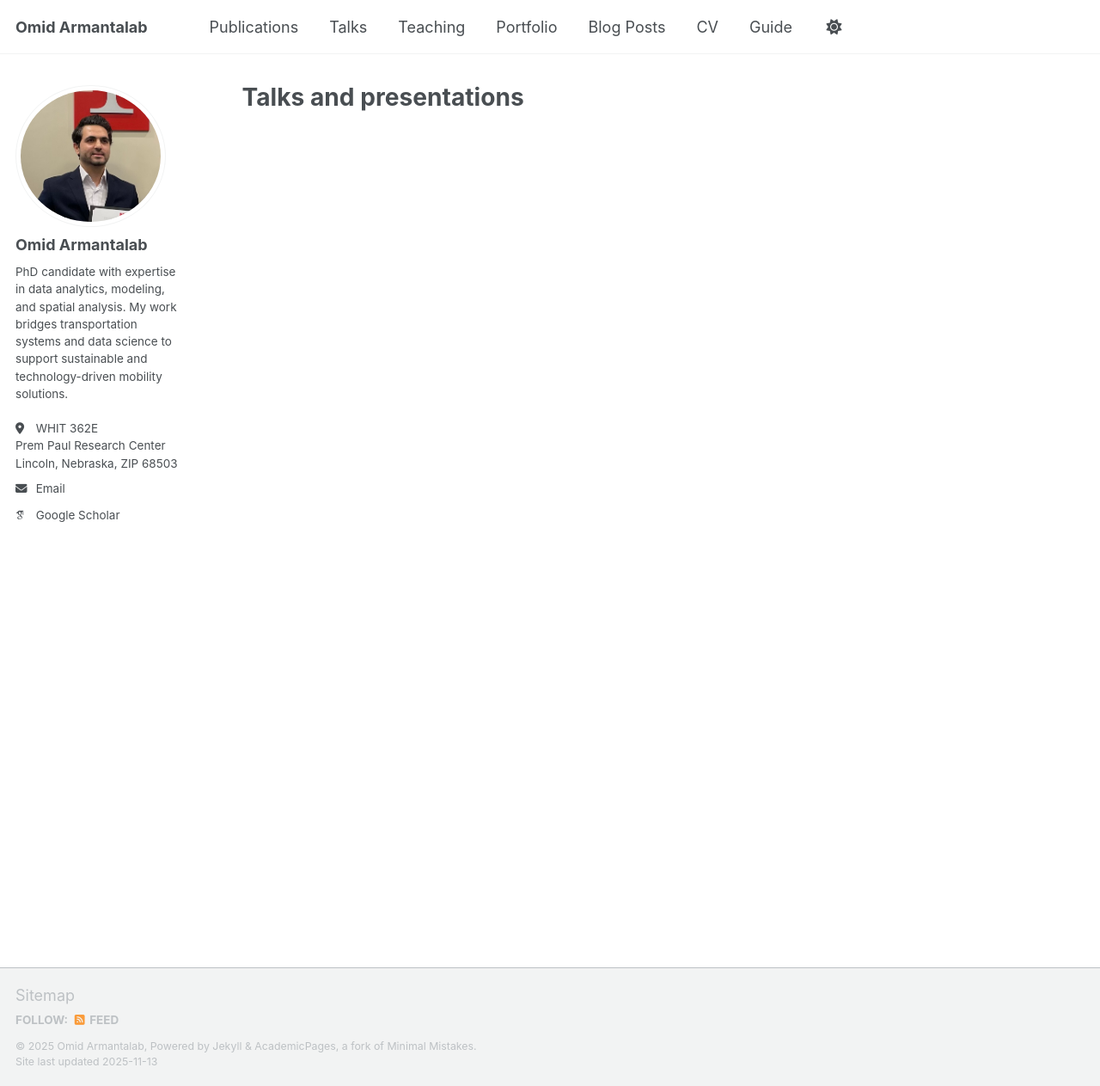
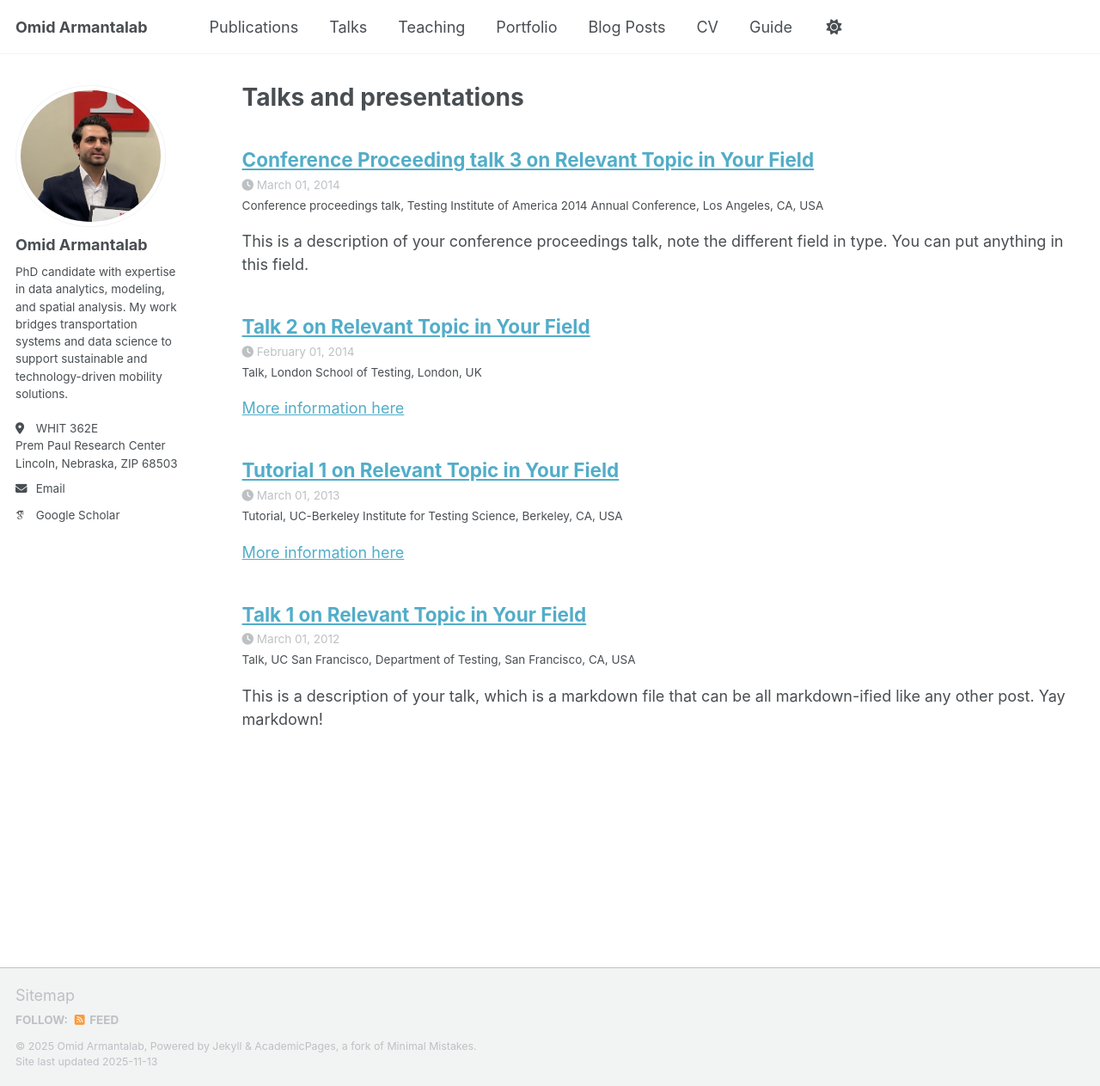
Before and after one commit to oarmantalab/oarmantalab.github.io, a Jekyll site: the page built from _pages/talks.html, in a window 1280 px wide and 1263 px high. Shown: the whole window at 86% size. Built offline with Jekyll 4.4.1, drawn with Linux system fonts in a browser that asks for light colours; some web fonts are replaced; a script that is not in the unit is left out; part of the change alters nothing that is shown.

```diff
--- a/_config.yml
+++ b/_config.yml
@@ -218,18 +218,18 @@ kramdown:
 
 # These settings control the types of collections used by the template
 collections:
-  # teaching:
-  #   output: true
-  #   permalink: /:collection/:path/
+  teaching:
+    output: false
+    permalink: /:collection/:path/
   publications:
     output: true
-  #   permalink: /:collection/:path/
-  # portfolio:
-  #   output: true
-  #   permalink: /:collection/:path/
-  # talks:
-  #   output: true
-  #   permalink: /:collection/:path/
+    permalink: /:collection/:path/
+  portfolio:
+    output: false
+    permalink: /:collection/:path/
+  talks:
+    output: false
+    permalink: /:collection/:path/
 
 
 # These settings control how pages and collections are included in the site
```
